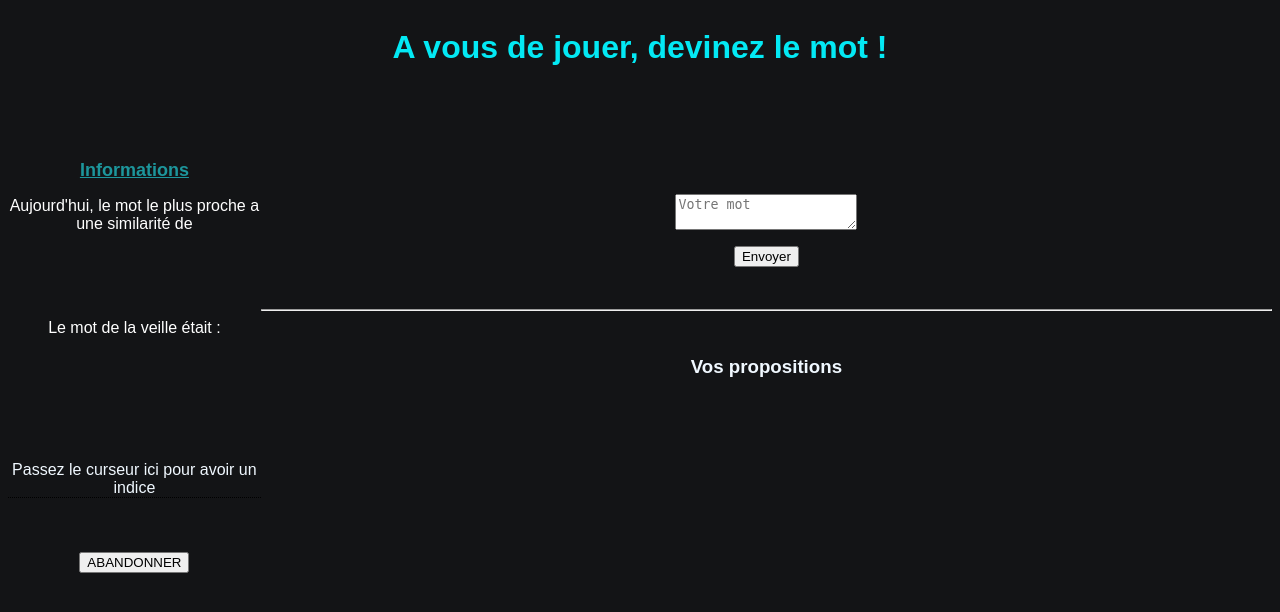
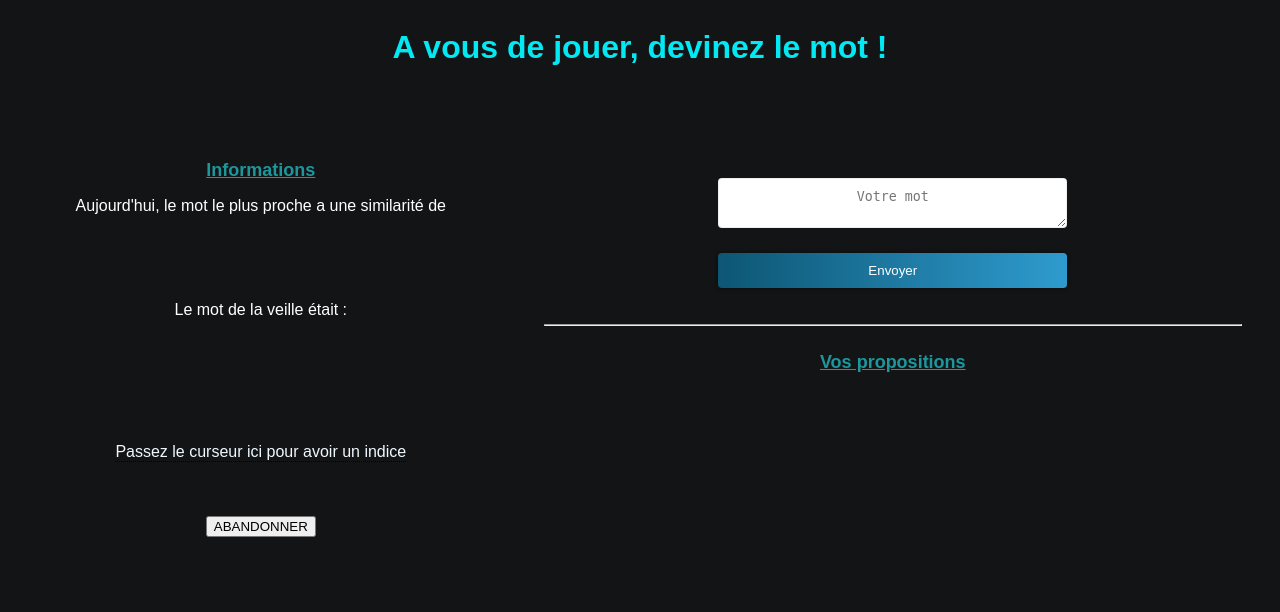
Before and after one commit to rubalravinder/semantix, a Flask app: template app_flask/templates/play.html in a window 1280 px wide. Shown: the top 612 px of the page. Run offline with Flask 2, Linux system fonts and the light colour scheme; the template is opened without the code that fills it: values that come from a table or form of the project are taken from there, others are empty.

Commit message:
formulaire plus beau

```diff
--- a/app_flask/forms.py
+++ b/app_flask/forms.py
@@ -23,7 +23,7 @@ def pick_random_word(mots_fr):
 
 
 class SimilarityForm(FlaskForm):
-    text = TextAreaField("", [validators.InputRequired()])
+    text = TextAreaField("Essayez un mot", [validators.InputRequired()])
     submit = SubmitField("Envoyer")
 
 # Declare table
--- a/app_flask/static/styles_play.css
+++ b/app_flask/static/styles_play.css
@@ -32,6 +32,10 @@ p {
     font-weight: normal;
 
 }
+
+  /*******************************************************************
+                                TOOLTIP - INDICE
+*******************************************************************/
 
 /* Tooltip container */
 .tooltip {
@@ -68,3 +72,59 @@ p {
   .tooltip:hover .tooltiptext {
     opacity: 1;
   }
+
+  /*******************************************************************
+                                CONTACT
+*******************************************************************/
+
+.contact form {
+  margin-top: 0px;
+  padding: 0px 30px;
+}
+/* .contact h3 {
+  color: #488ace;
+  text-align: center;
+  font-weight: 600;
+  margin-top: 0px;
+  margin-bottom: 0px;
+} */
+.contact p {
+  margin: 0 0px 10px;
+  margin-left: 0px!important;
+}
+.contact label {
+  display: none;
+}
+.contact input {
+  width: 50%;
+  border: none;
+  border: 1px solid #dddddd78;
+  padding: 10px;
+  border-radius: 4px;
+}
+.contact textarea#message {
+  width: 50%;
+  height: 122px;
+  border: 1px solid #dddddd78;
+  border-radius: 4px;
+  padding: 10px;
+}
+.contact input#submit {
+  color: rgb(255, 255, 255);
+  background: linear-gradient(0.25turn,#0d5674, #2e9bce);
+  /* float: right; */
+  border: none;
+  border-radius: 4px;
+  /* padding: 15px 23px; */
+  /* margin-right: 10px; */
+  box-shadow: 0px 0px 4px 0px #00000087;
+  margin-top: 15px;
+}
+.contact textarea#text {
+  text-align: center;
+  width: 50%;
+  height: 50px;
+  border: 1px solid #dddddd78;
+  border-radius: 4px;
+  padding: 10px;
+}
--- a/app_flask/templates/play.html
+++ b/app_flask/templates/play.html
@@ -15,7 +15,7 @@
            <br><br>
         </div>
 
-        <div style = "height:200px; width:20%; float:left;">
+        <div style = "height:200px; width:40%; float:left;">
            <div><b>Informations</b></div>
                 <p>Aujourd'hui, le mot le plus proche a une similarité de {{most}}</p><br />
                 <br />
@@ -34,7 +34,7 @@
                     <button class="clickhere"> ABANDONNER </button>
                 </a>
           </div>
-          <div style = "height:200px; width:80%; float:left;">
+          <div style = "height:200px; width:60%; float:left;">
               <div class="contact">
                   <form action="{{ url_for('similarity_score') }}" method=post>
                       <div>
@@ -46,8 +46,9 @@
                         <!-- Submit button -->
                         <p>
                             {{ form.submit }}
-                        </p> <br> <hr><br>
-                        <h3>Vos propositions</h3>
+                        </p>
+                        <br> <hr><br>
+                        <b>Vos propositions</b>
                         <p> {{ table }} </p>
                     </div>
                 </form>
```
